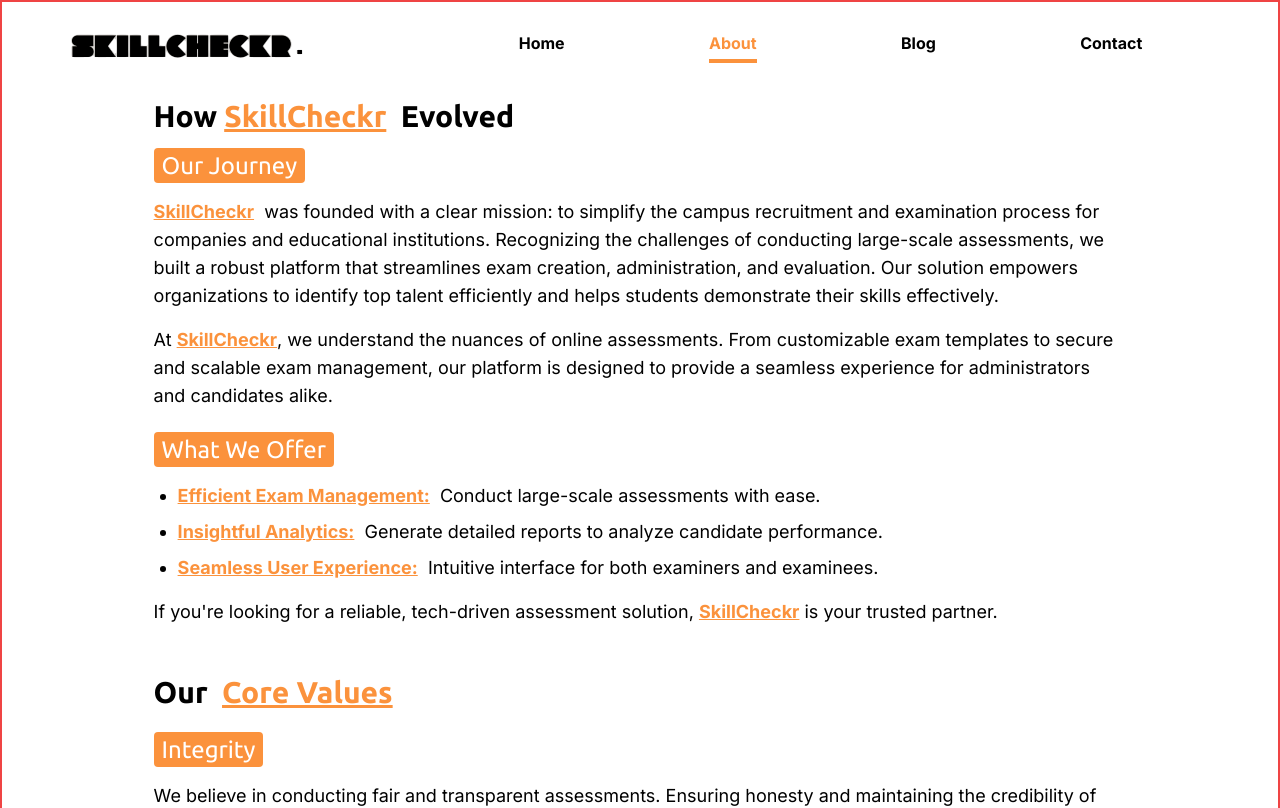
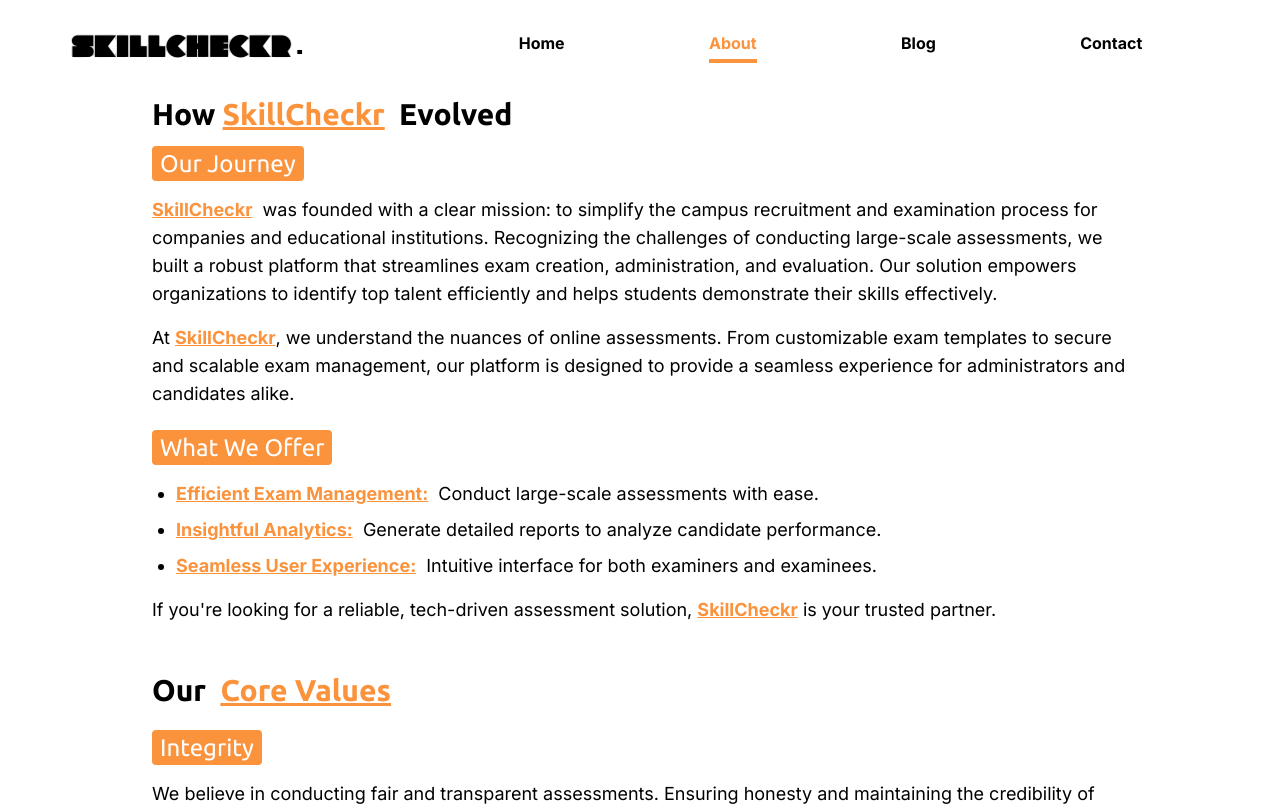
Before and after one commit to mujawarmsahil/SkillCheckr, a React (Vite) app: page /about in a window 1280 px wide. Shown: the top 808 px of the page. Built offline with nearby package versions, Linux system fonts and the light colour scheme.

Commit message:
border removed

```diff
--- a/src/assets/Components/About.jsx
+++ b/src/assets/Components/About.jsx
@@ -7,7 +7,7 @@
             <section
                 id="about">
                 <div
-                    className="py-12 about w-full min-h-screen border-2 border-red-500">
+                    className="py-12 about w-full min-h-screen ">
                         <History/>
                         <Values/>
                 </div>
```
